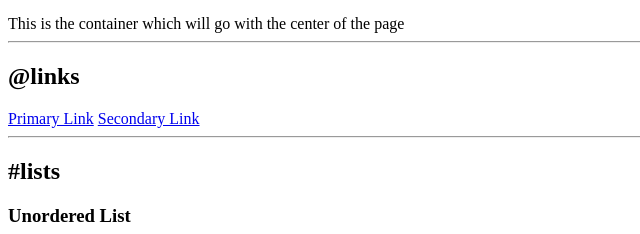
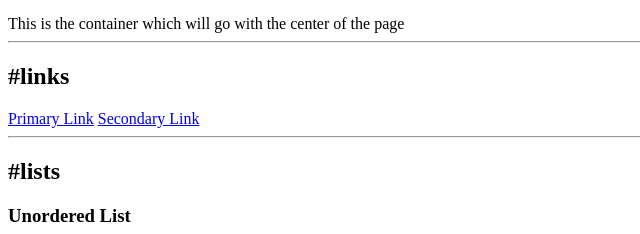
Before and after one commit to amolsasane/Infinity_UI, a plain HTML site: page index.html in a window 1280 px wide. Shown: the part 562-796 px from the top of the page, 0-640 px from the left. Drawn offline with Linux system fonts and the light colour scheme.

Commit message:
fix: consistent style

```diff
--- a/index.html
+++ b/index.html
@@ -36,7 +36,7 @@
 
      <hr>
 
-     <h2>@links</h2>
+     <h2>#links</h2>
 
      <a href=" /">Primary Link</a>
      <a href=" /">Secondary Link</a>
```
